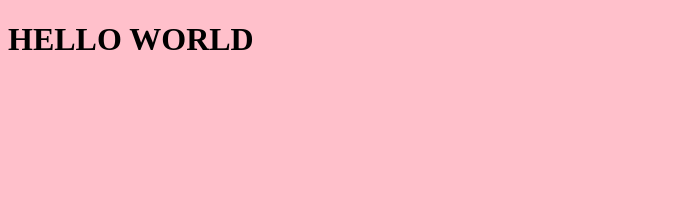
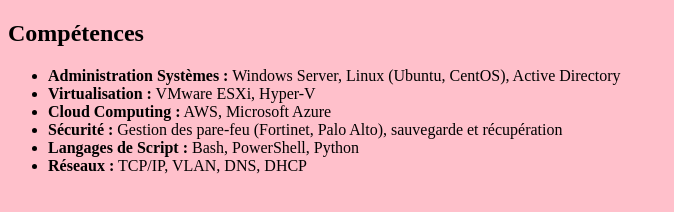
Before and after one commit to Reyan1083/mon_cv, a plain HTML site: page index.html in a window 1280 px wide. Shown: the whole page, without its empty margins (0-674 px from the left). Drawn offline with Linux system fonts and the light colour scheme; files whose address does not match are found by name.

Commit message:
mise en place de la section competences

```diff
--- a/index.html
+++ b/index.html
@@ -1,9 +1,17 @@
 <!DOCTYPE html>
 <head>
-    <title>Titre de la page</title>
+    <title>MON CV</title>
     <link rel="stylesheet" href="C:\Users\MII\mon_cv\style.css">
 </head>
 <body>
-    <h1>HELLO WORLD</h1>
+    <h2>Compétences</h2>
+    <ul>
+        <li><strong>Administration Systèmes :</strong> Windows Server, Linux (Ubuntu, CentOS), Active Directory</li>
+        <li><strong>Virtualisation :</strong> VMware ESXi, Hyper-V</li>
+        <li><strong>Cloud Computing :</strong> AWS, Microsoft Azure</li>
+        <li><strong>Sécurité :</strong> Gestion des pare-feu (Fortinet, Palo Alto), sauvegarde et récupération</li>
+        <li><strong>Langages de Script :</strong> Bash, PowerShell, Python</li>
+        <li><strong>Réseaux :</strong> TCP/IP, VLAN, DNS, DHCP</li>
+    </ul>
 </body>
 </html>
```
